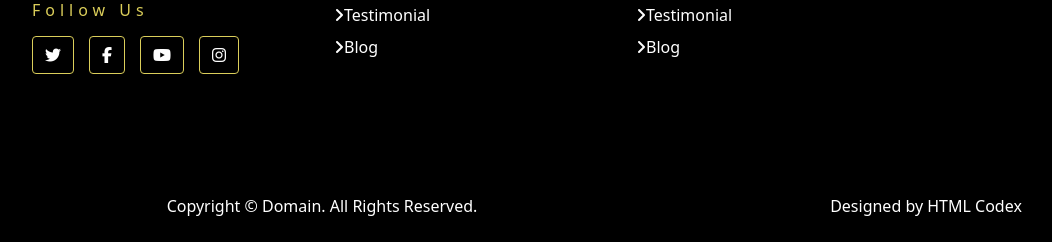
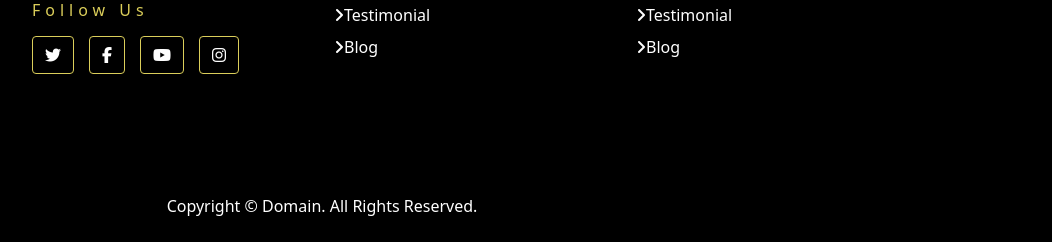
Before and after one commit to Adarsh7001/wanderlust, a Django app: page /bookingsview/ in a window 1280 px wide. Shown: the part 755-997 px from the top of the page, without its empty margins (16-1068 px from the left). Run offline with Django 5.2, Linux system fonts and the light colour scheme; a user stored in the database is signed in; data comes from the database, SQL or seed files in the repository.

Commit message:
Update base.html

```diff
--- a/travel/template/base.html
+++ b/travel/template/base.html
@@ -216,9 +216,6 @@
             <div class="col-lg-6 text-center text-md-left mb-3 mb-md-0">
                 <p class="m-0 text-white">Copyright &copy; <a href="#" class="text-white">Domain</a>. All Rights Reserved.</p>
             </div>
-            <div class="col-lg-6 text-center text-md-right">
-                <p class="m-0 text-white">Designed by <a href="https://htmlcodex.com" class="text-white">HTML Codex</a></p>
-            </div>
         </div>
     </div>
 </footer>
```
